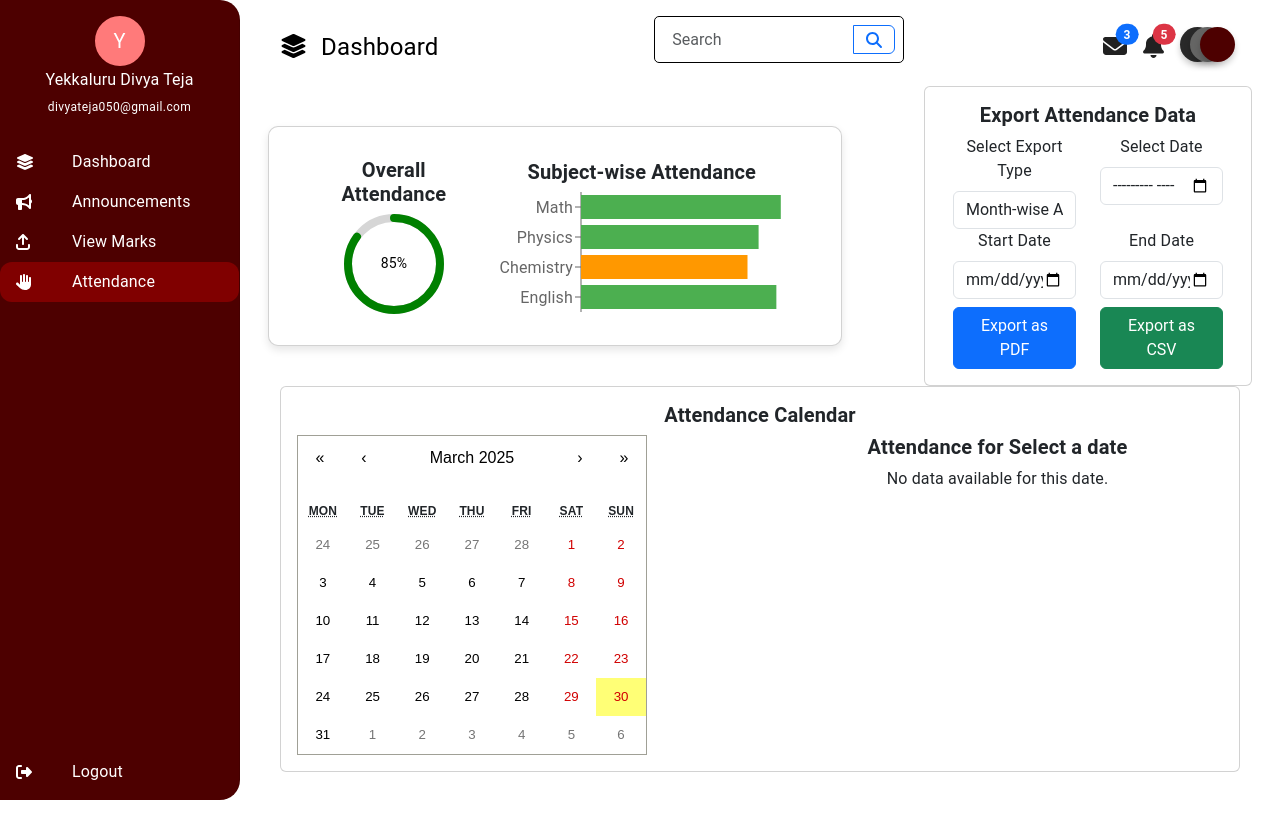
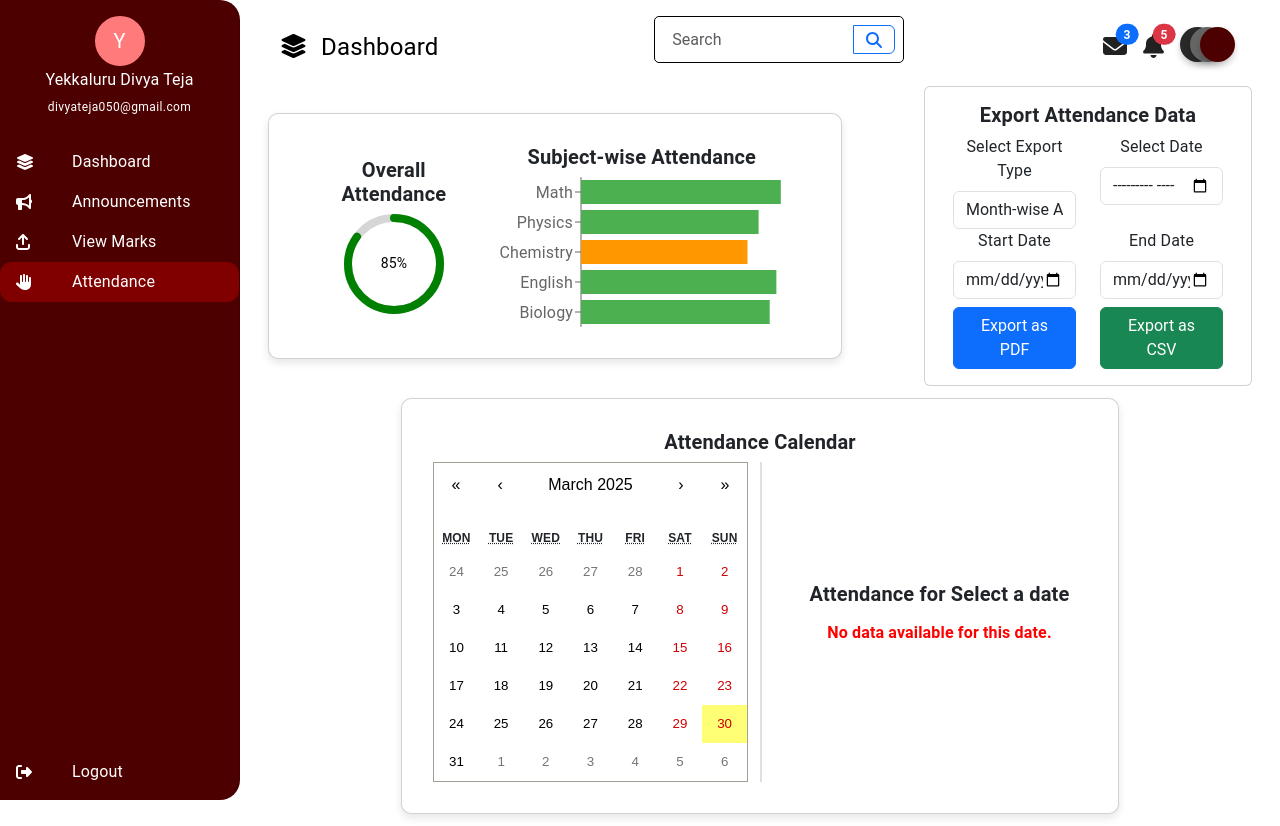
Before and after one commit to ECE-WEB/ECE_Web_FrontEnd, a React (Vite) app: page /studentattendance in a window 1280 px wide. Before the commit the page ends 800 px from the top, so only its background shows below. Built offline with nearby package versions, Linux system fonts and the light colour scheme.

Commit message:
attendance

```diff
--- a/src/pages/StudentAttendance.jsx
+++ b/src/pages/StudentAttendance.jsx
@@ -23,6 +23,7 @@ const StudentAttendance = () => {
       { name: "Physics", attendance: 0 },
       { name: "Chemistry", attendance: 0 },
       { name: "English", attendance: 0 },
+      { name: "Biology", attendance: 0 },
     ],
   });
 
@@ -33,6 +34,7 @@ const StudentAttendance = () => {
       { name: "Physics", attendance: 80 },
       { name: "Chemistry", attendance: 75 },
       { name: "English", attendance: 88 },
+      { name: "Biology", attendance: 85 },
     ],
   };
 
@@ -112,7 +114,7 @@ const StudentAttendance = () => {
             {/* Subject-wise Attendance (Horizontal Bars) */}
             <div className="sa-subject-attendance" style={{ width: "65%" }}>
               <h5>Subject-wise Attendance</h5>
-              <ResponsiveContainer width="100%" height={120}>
+              <ResponsiveContainer width="100%" height={150}>
                 <BarChart
                   layout="vertical"
                   data={attendanceData.subjects}
@@ -208,7 +210,7 @@ const StudentAttendance = () => {
               </Col>
               <Col md={6} className="sa-attendance-details">
                 <h5>Attendance for {selectedDate || "Select a date"}</h5>
-                {selectedAttendance.length > 0 ? (
+                  {selectedAttendance.length > 0 ? (
                   selectedAttendance.map((entry, index) => (
                     <p key={index} className={`sa-status-${entry.status.toLowerCase()}`}>
                       <strong>{entry.subject}:</strong> {entry.status}
--- a/src/styles/StudentAttendance.css
+++ b/src/styles/StudentAttendance.css
@@ -19,7 +19,7 @@
 
   /* Ensuring both cards fit within the 30% height limit */
   .sa-attendance-card {
-    height: 95%;
+    height: 100%;
     display: flex;
     align-items: center;
     justify-content: space-around;
@@ -81,3 +81,45 @@
   .sa-mt-2 {
     margin-top: 0.5rem;
   }
+
+/* Main container for lower section */
+.sa-calendar-container {
+  width: 100%;
+  height: 55vh;
+  display: flex;
+  justify-content: center;
+  align-items: center;
+}
+
+/* Card styling for Calendar + Attendance */
+.sa-calendar-card {
+  padding: 15px;
+  box-shadow: 0px 4px 8px rgba(0, 0, 0, 0.1);
+  border-radius: 10px;
+  background: white;
+}
+
+/* Right side attendance details formatting */
+.sa-attendance-details {
+  padding-left: 30px;
+  border-left: 2px solid #e0e0e0;
+  display: flex;
+  flex-direction: column;
+  justify-content: center;
+}
+
+/* Better spacing for headings */
+.sa-attendance-details h5 {
+  margin-bottom: 15px;
+}
+
+/* Status text styles */
+.sa-status-present {
+  color: green;
+  font-weight: 600;
+}
+
+.sa-status-absent {
+  color: red;
+  font-weight: 600;
+}
```
